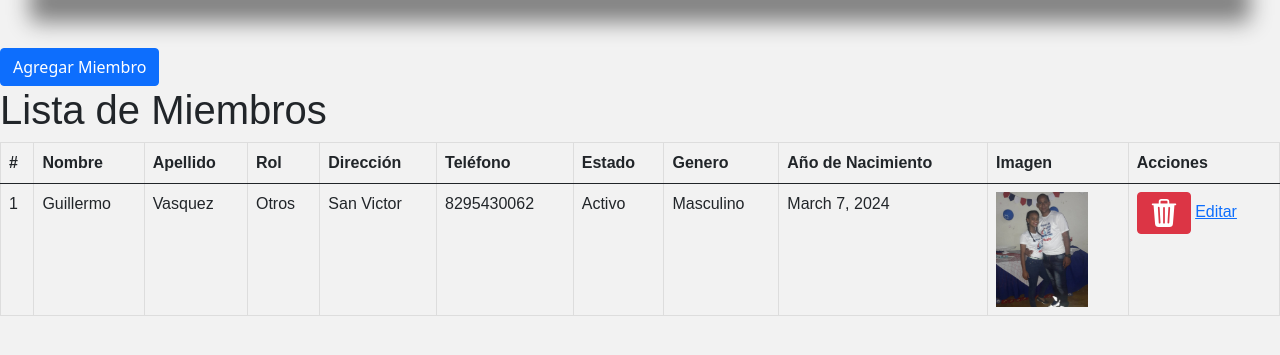
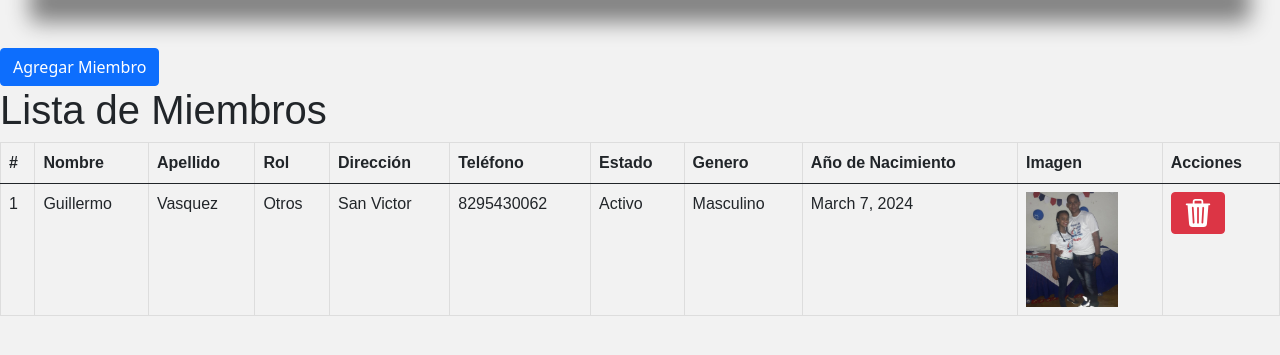
Before and after one commit to 0722Guille/Sociedad_Jovenes, a Django app: page /miembro/ in a window 1280 px wide. Shown: the part 180-535 px from the top of the page. Run offline with Django 4.2, Linux system fonts and the light colour scheme; data comes from the database, SQL or seed files in the repository; both versions use the stored data as it was after the commit.

```diff
--- a/miembro/templates/miembro.html
+++ b/miembro/templates/miembro.html
@@ -224,7 +224,7 @@ Miembro
         </svg></a>
 
 
-        <a href="/editarMiembro/">Editar</a>
+        {% comment %} <a href="/editarMiembro/">Editar</a> {% endcomment %}
 
 
       </td>
```
Also changed, not shown: Jovenes.db.
